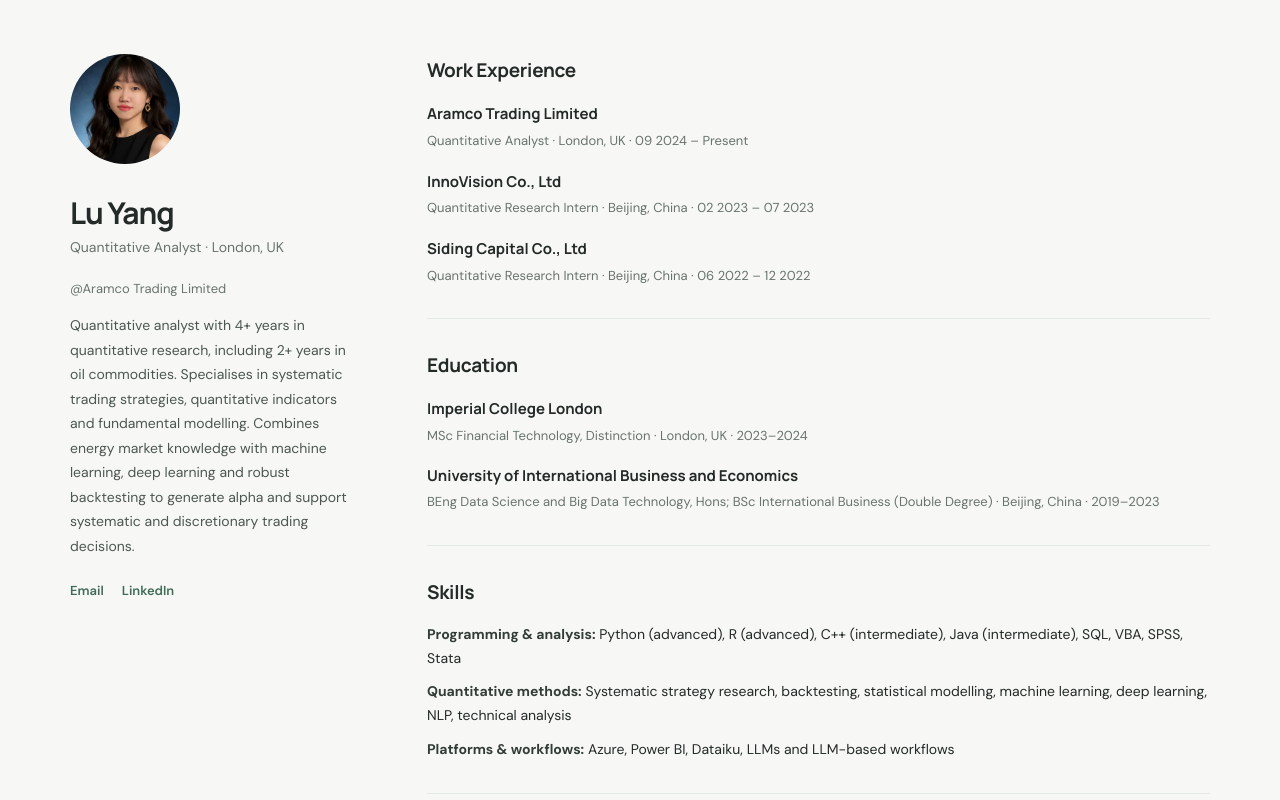
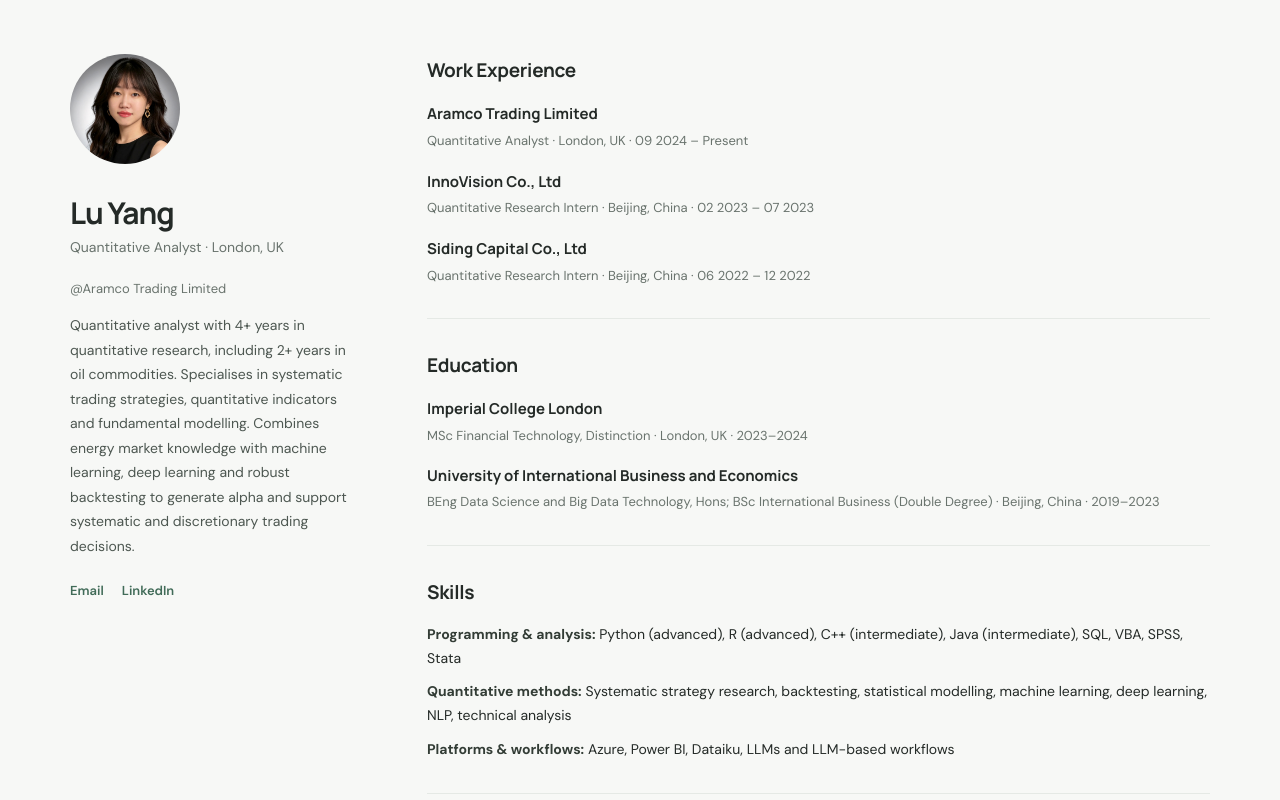
Before and after one commit to Luisa106/luisa106.github.io, a plain HTML site: page index.html in a window 1280 px wide. Shown: the top 800 px of the page. Drawn offline with Linux system fonts and the light colour scheme.

Commit message:
Update profile photo

```diff
--- a/index.html
+++ b/index.html
@@ -69,7 +69,7 @@
   <body>
     <div class="layout">
       <aside aria-label="Profile">
-        <img class="portrait" src="./profile.jpg" alt="Lu Yang" />
+        <img class="portrait" src="./profile-pic.png" alt="Lu Yang" />
         <h1>Lu Yang</h1>
         <p class="role">Quantitative Analyst · London, UK</p>
         <p class="location">@Aramco Trading Limited</p>
```
Also changed, not shown: profile-pic.png (added).
